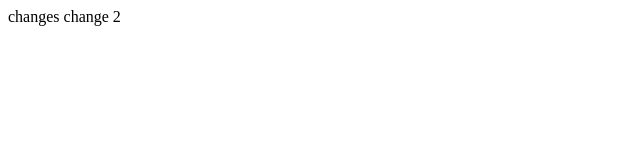
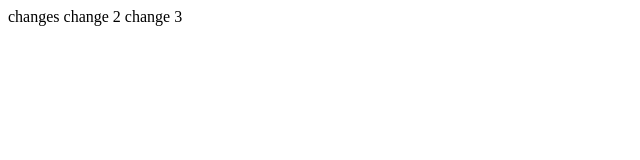
Before and after one commit to npm-sipu/repo, a plain HTML site: page index.html in a window 1280 px wide. Shown: the full height of the page, 0-640 px from the left. Drawn offline with Linux system fonts and the light colour scheme.

Commit message:
change 3

```diff
--- a/index.html
+++ b/index.html
@@ -7,6 +7,6 @@
     <title>Document</title>
   </head>
   <body>
-    changes change 2
+    changes change 2 change 3
   </body>
 </html>
```
